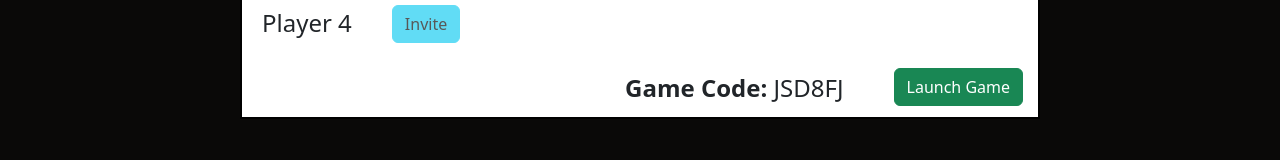
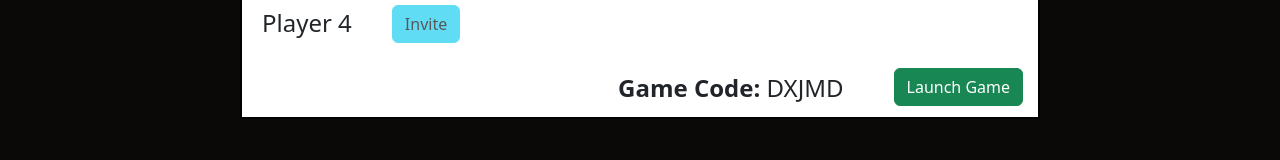
Before and after one commit to Blake14/WordsIsFun, a React (Create React App) app in the folder client/: page / in a window 1280 px wide. Both pictures are taken after a click on the element "Host Game". Shown: the part 457-617 px from the top of the page. Built offline with nearby package versions, Linux system fonts and the light colour scheme.

Commit message:
feat: random game ID generator for hosting

```diff
--- a/client/src/components/pages/HostGame.js
+++ b/client/src/components/pages/HostGame.js
@@ -88,7 +88,7 @@ const HostGame = (props) => {
 							}}
 						>
 							<strong>Game Code: </strong>
-							{`${'JSD8FJ'}`}
+							{`${props.GenerateGameID().toUpperCase()}`}
 						</p>
 						<Button variant='success'>Launch Game</Button>
 					</div>
--- a/client/src/components/pages/MenuPopUp.js
+++ b/client/src/components/pages/MenuPopUp.js
@@ -3,6 +3,17 @@ import JoinGame from './JoinGame';
 import { FaRegWindowClose } from 'react-icons/fa';
 
 const MenuPopUp = (props) => {
+	const GenerateGameID = (length) => {
+		var length = 5;
+		var result = '';
+		var characters =
+			'ABCDEFGHIJKLMNOPQRSTUVWXYZabcdefghijklmnopqrstuvwxyz0123456789';
+		var charactersLength = characters.length;
+		for (var i = 0; i < length; i++) {
+			result += characters.charAt(Math.floor(Math.random() * charactersLength));
+		}
+		return result;
+	};
 	if (props.menuType === 'NONE') {
 		return <></>;
 	} else if (props.menuType === 'HOST') {
@@ -11,6 +22,7 @@ const MenuPopUp = (props) => {
 				<HostGame
 					FaRegWindowClose={FaRegWindowClose}
 					setMenuType={props.setMenuType}
+					GenerateGameID={GenerateGameID}
 				/>
 			</>
 		);
```
